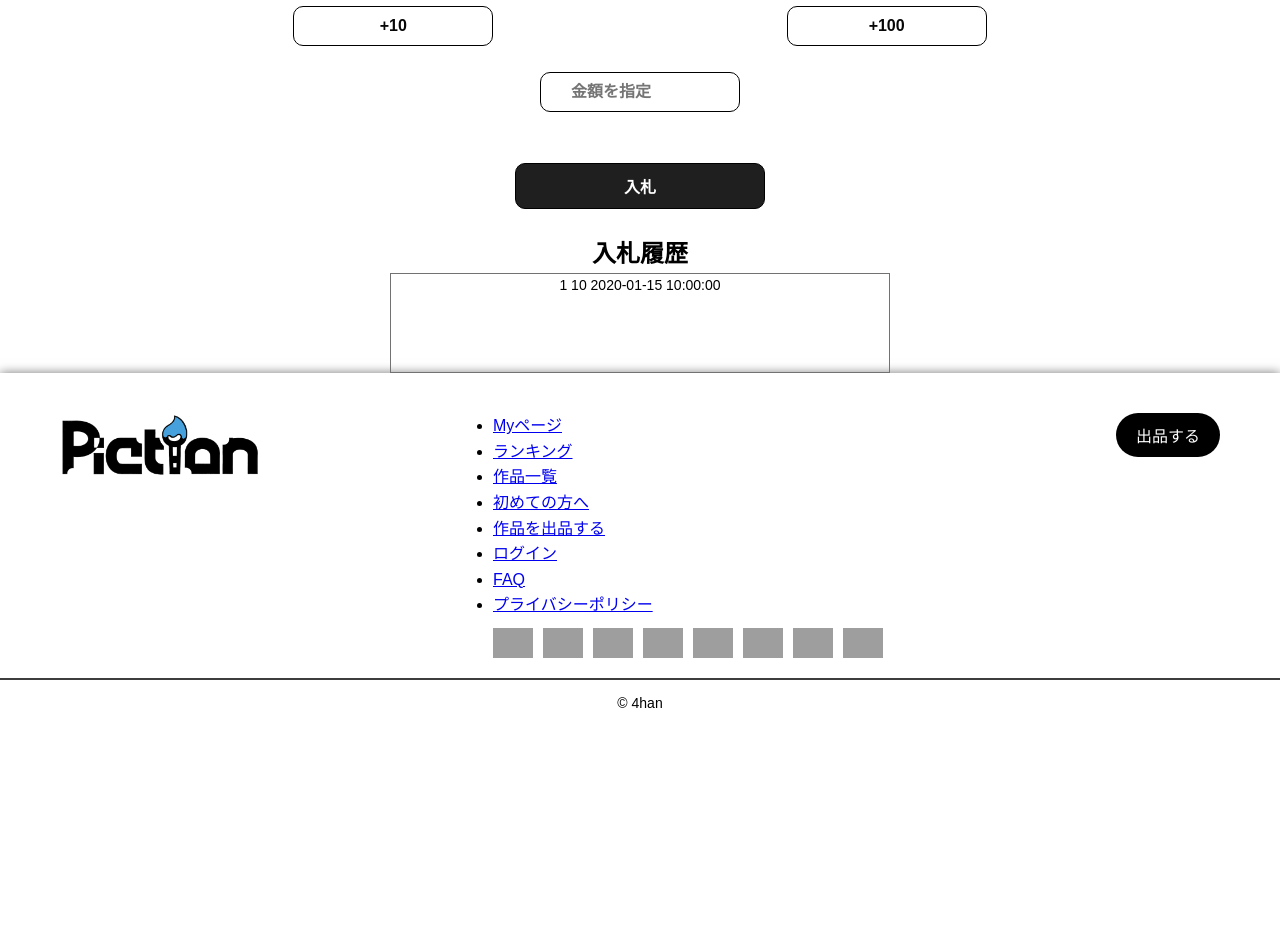
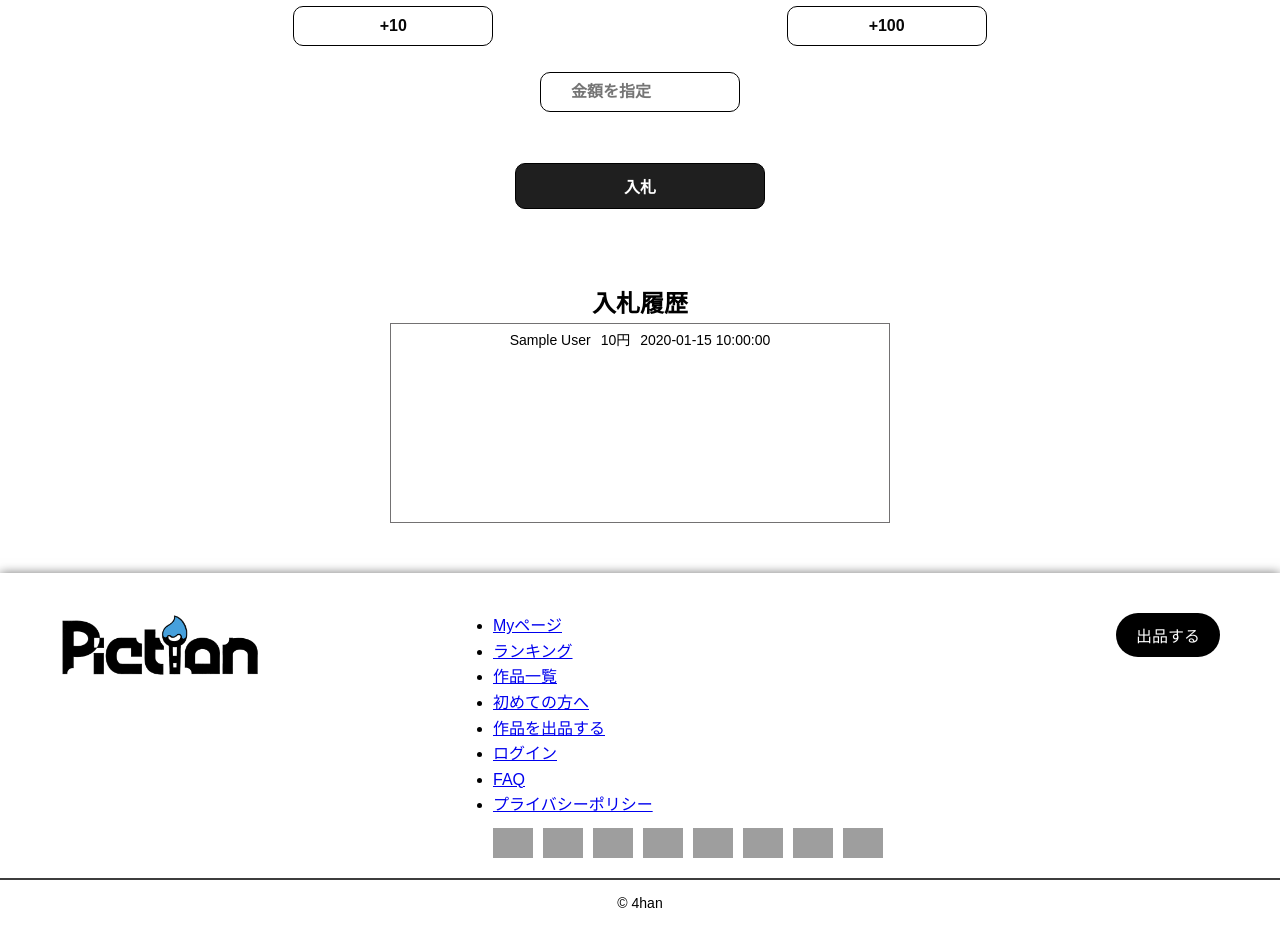
Before and after one commit to tontontoto/Piction, a Flask app: page /saleDetail/1 in a window 1280 px wide. Shown: the part 700-1635 px from the top of the page. Before the commit the page ends 1408 px from the top, so only its background shows below. Run offline with Flask 3, Linux system fonts and the light colour scheme; tables that the repository leaves empty hold one stand-in row (values such as "Sample post"); grey boxes marked "Sample" are stand-in pictures; grey boxes are pictures that could not be loaded.

Commit message:
css修正

```diff
--- a/app.py
+++ b/app.py
@@ -55,6 +55,8 @@ def saleDetail(sale_id):
     # 商品情報をデータベースから取得
     sale = Sale.query.get(sale_id)
     bids = Bid.query.filter_by(saleId=sale_id).all()
+    user = User.query.get(sale.userId)
+    display_name = user.displayName if user else "Unknown"
 
     if sale is None:
         # 商品が見つからない場合の処理
@@ -64,10 +66,10 @@ def saleDetail(sale_id):
     if sale is None:
         flash('Sale not found', 'error')
         return redirect(url_for('top'))
-    return render_template('saleDetail.html', sale=sale, bids=bids)
+    return render_template('saleDetail.html', sale=sale, bids=bids, display_name=display_name)
 
 
-# MARK: bid
+# MARK: 入札
 @app.route('/bid', methods=['POST'])
 @login_required
 def bid():
--- a/static/css/footer.css
+++ b/static/css/footer.css
@@ -1,6 +1,5 @@
 /* フッター */
 .footer {
-    /* position: absolute; */
     bottom: 0;
     width: 100%;
     background-color: #ffffff;
--- a/static/css/saleDetail.css
+++ b/static/css/saleDetail.css
@@ -89,7 +89,13 @@
     transition: all 0.4s;
 }
 
-.wrapper h1{
+
+.bidHistory{
+    text-align: center;
+    margin-top: 50px;
+    margin-bottom: 50px;
+}
+.bidHistory h1{
     text-align: center;
     font-size: 24px;
 }
@@ -104,6 +110,16 @@
     border: #737172 solid 1px;
     font-size: 14px;
     width: 500px;
-    height:100px;
+    height:200px;
     overflow-y: scroll;
 }
+.scroll-contents table{
+    width: 100%;
+    display: flex;
+    justify-content: center;
+    border-collapse: collapse;
+}
+.scroll-contents table td{
+    padding: 5px;
+    text-align: right;
+}
--- a/templates/saleDetail.html
+++ b/templates/saleDetail.html
@@ -50,15 +50,19 @@
         </div>
     </div>
     <br>
-    <div class="wrapper">
+    <div class="bidHistory">
         <h1>入札履歴</h1>
         <div class="contents">
             <div class="scroll-contents">
-                <span>
+                <table>
                     {% for bid in bids %}
-                        <p>{{ bid.userId }} {{ bid.bidPrice }} {{ bid.bidTime }}</p>
+                        <tr>
+                            <td>{{ display_name }}</td>
+                            <td>{{ bid.bidPrice }}円</td>
+                            <td>{{ bid.bidTime }}</td>
+                        </tr>
                     {% endfor %}
-                </span>
+                </table>
             </div>
         </div>
     </div>
```
